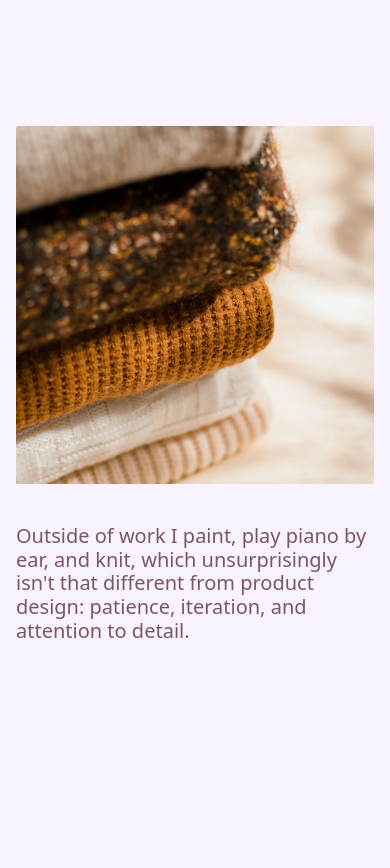
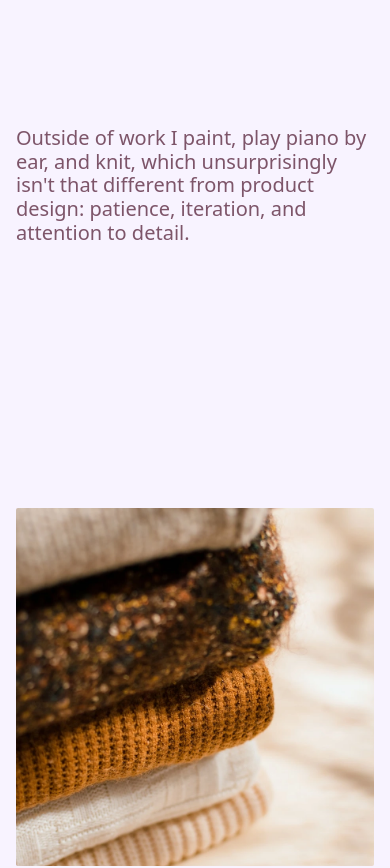
Before and after one commit to lica-ux/portfolio, a React (Vite) app: page / in a window 390 px wide. Shown: the part 9785-10653 px from the top of the page. Built offline with nearby package versions, Linux system fonts and the light colour scheme.

Commit message:
chore: auto-save 2026-05-08 11:21

```diff
--- a/src/components/AboutMe/AboutMe.tsx
+++ b/src/components/AboutMe/AboutMe.tsx
@@ -43,14 +43,14 @@ export default function AboutMe() {
 
       {/* Section 2: hobby photo + hobby text */}
       <section className="snap-start snap-always flex flex-col md:flex-row gap-10 items-start md:items-center justify-center px-4 md:px-10 pt-16 md:pt-24 pb-10 min-h-[100svh]">
-        <div className="w-full md:flex-1 aspect-square relative rounded-xs overflow-hidden">
+        <div className="w-full md:flex-1 aspect-square relative rounded-xs overflow-hidden order-2 md:order-1">
           <RevealImage
             src={knitSrc}
             alt="Folded textured wool yarns in warm earthy tones"
             className="absolute inset-0 w-full h-full object-cover"
           />
         </div>
-        <div className="flex-1 min-w-0 md:pr-10">
+        <div className="flex-1 min-w-0 md:pr-10 order-1 md:order-2">
           <p
             className="text-[20px] md:text-[24px] font-normal leading-[1.18]"
             style={{ color: 'var(--color-hero-subtitle)' }}
```
Also changed, not shown: src/images/BaribuddyHero.webp.
